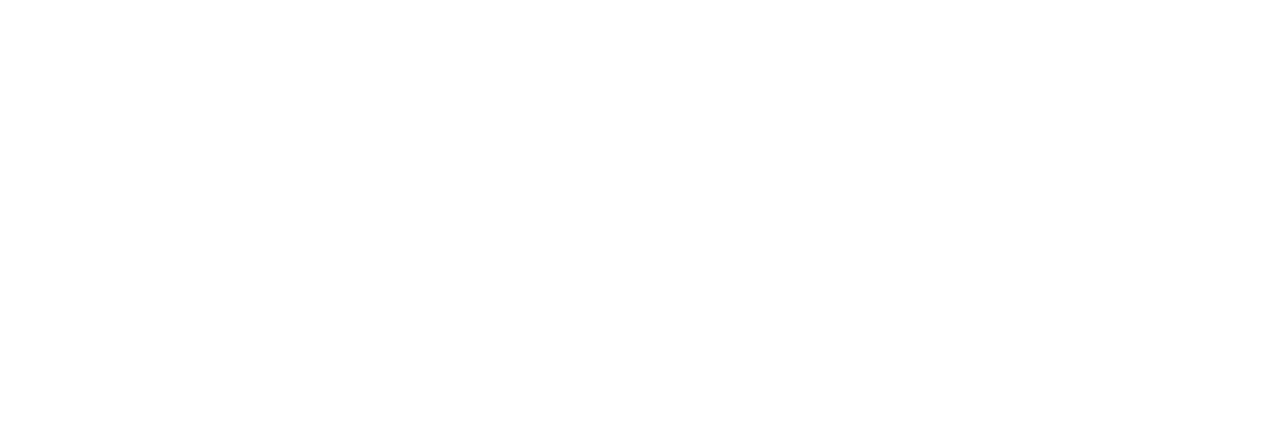
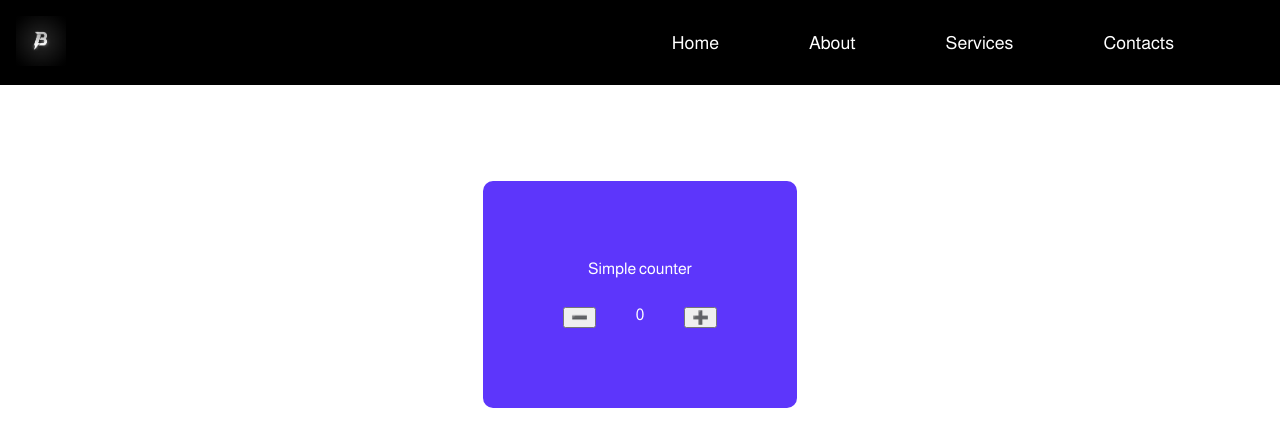
Before and after one commit to BINAYAKHAWT/Js-lab, a website: page index.html in a window 1280 px wide. Drawn offline with nearby package versions, Linux system fonts and the light colour scheme.

Commit message:
add:function

```diff
--- a/css/style.css
+++ b/css/style.css
@@ -0,0 +1,68 @@
+@import url('https://fonts.googleapis.com/css2?family=Almarai:wght@300;400;700&family=Inconsolata:wght@300;400;500;700&family=Poppins:wght@200;300;400;500;700&display=swap');
+.header{
+    display: flex;
+    background-color: rgb(0, 0, 0);
+    align-items: center;
+    justify-content: space-between;
+    padding: 1em;
+}
+
+.img-container{
+width:50px;
+}
+
+.img-container img{
+    width: 100%;
+
+}
+
+nav {
+    font-size: 18px;
+    font-family: 'Almarai', sans-serif;
+
+}
+
+nav ul li a{
+    text-decoration: none;
+    color: rgb(255, 255, 255);
+    transition: all 1s ease-in-out;
+
+}
+
+nav ul{
+    display: flex;
+}
+
+nav ul li{
+    margin-right: 5em;
+}
+
+.counter-container{
+    margin-top: 5em;
+    font-family: 'Almarai', sans-serif;
+    padding: 1em;
+    display: grid;
+    place-content: center;
+}
+
+.counter{
+    display: flex;
+
+    gap: 40px;
+
+
+}
+
+.counter-card{
+    border-radius: 10px;
+    padding: 5em;
+    background-color: #5d36fb;
+    color: white;
+    font-family: 'Almarai', sans-serif;
+    display: flex;
+    flex-direction: column;
+    text-align: center;
+    gap: 30px;
+
+
+}
--- a/index.html
+++ b/index.html
@@ -1,20 +1,50 @@
 <!DOCTYPE html>
 <html lang="en">
-<head>
-    <meta charset="UTF-8">
-    <meta http-equiv="X-UA-Compatible" content="IE=edge">
-    <meta name="viewport" content="width=device-width, initial-scale=1.0">
-    <link rel="stylesheet" href="css/style.css">
+  <head>
+    <meta charset="UTF-8" />
+    <meta http-equiv="X-UA-Compatible" content="IE=edge" />
+    <meta name="viewport" content="width=device-width, initial-scale=1.0" />
+    <link
+      rel="stylesheet"
+      href="https://cdn.jsdelivr.net/npm/reset-css@3.0.0/reset.min.css"
+    />
+    <link rel="stylesheet" href="css/style.css" />
+
     <title>My-Portfolio</title>
-</head>
-<body>
+  </head>
+  <body>
     <!-- navigation / header -->
+    <header class="header">
+      <!-- logo -->
+      <div class="img-container">
+        <img src="assets/images/logo.png" alt="logo" />
+      </div>
+      <!-- nav links -->
+      <nav>
+        <ul>
+          <li><a href="#">Home</a></li>
+          <li><a href="#">About</a></li>
+          <li><a href="#">Services</a></li>
+          <li><a href="#">Contacts</a></li>
+        </ul>
+      </nav>
+    </header>
     <!-- main -->
+    <main>
+      <div class="counter-container">
+        <div class="counter-card">
+          <h1>Simple counter</h1>
+          <div class="counter">
+            <button id="btn-minus">➖</button>
+            <h1 id="counter-number">0</h1>
+            <button id="btn-add">➕</button>
+          </div>
+        </div>
+      </div>
+    </main>
     <!-- footer -->
-
-
-
+    <footer></footer>
 
     <script src="js/main.js"></script>
-</body>
+  </body>
 </html>
--- a/js/main.js
+++ b/js/main.js
@@ -0,0 +1,44 @@
+const minusBtn = document.getElementById('btn-minus');
+const addBtn = document.getElementById('btn-add');
+const counterText = document.getElementById('counter-number');
+
+let num = 0;
+
+
+function add(){
+    num= num + 1;
+    updateCounter(num);
+}
+
+function sub(){
+    if (num > 0){
+        num = num - 1;
+    }
+    updateCounter(num);
+}
+
+function Arthemetic(type){
+    if (type == 'add'){
+        add();
+    }
+
+
+    if (type == 'sub'){
+        sub()
+    }
+
+}
+
+function updateCounter(number){
+    counterText.textContent = number;
+
+}
+
+minusBtn.addEventListener('click',()=> {
+    Arthemetic('sub');
+
+})
+
+addBtn.addEventListener('click',()=> {
+    Arthemetic('add');
+})
```
Also changed, not shown: assets/images/logo.png (added).
